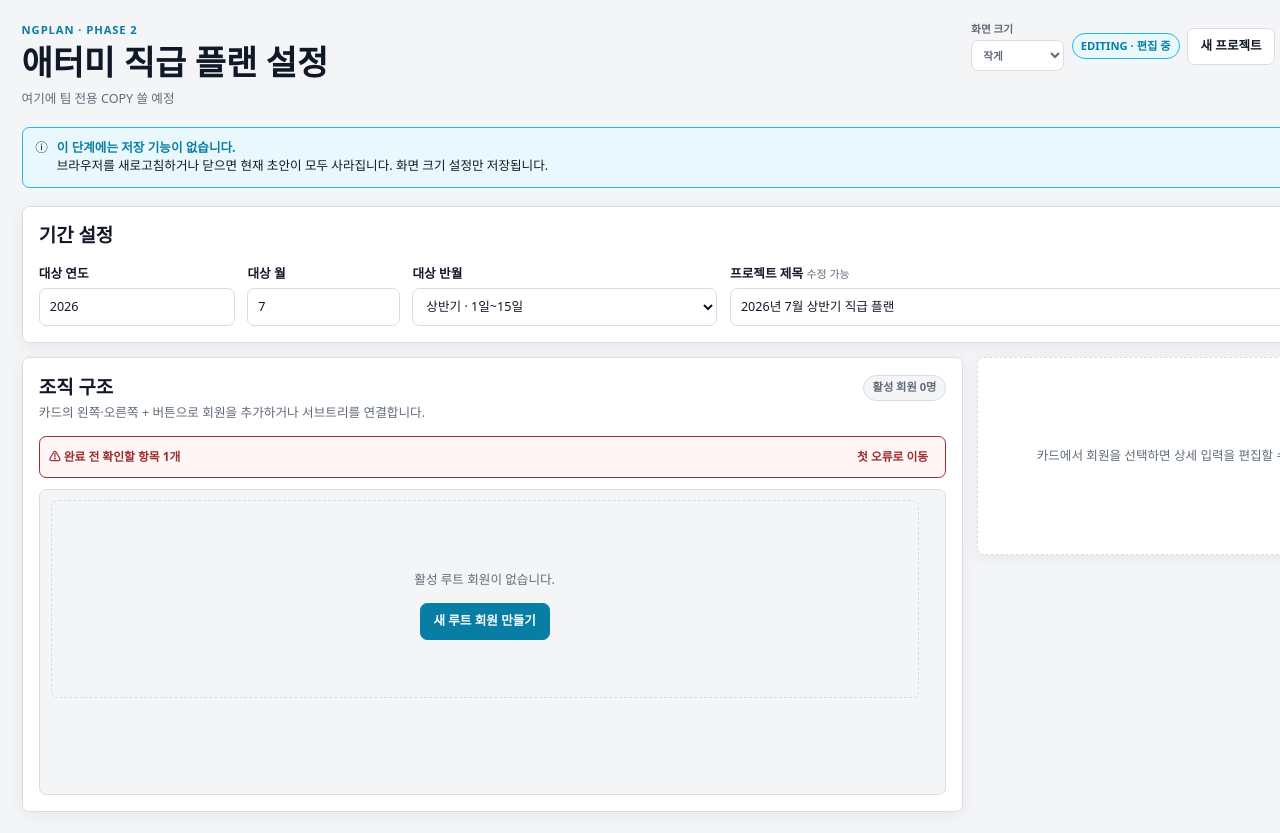
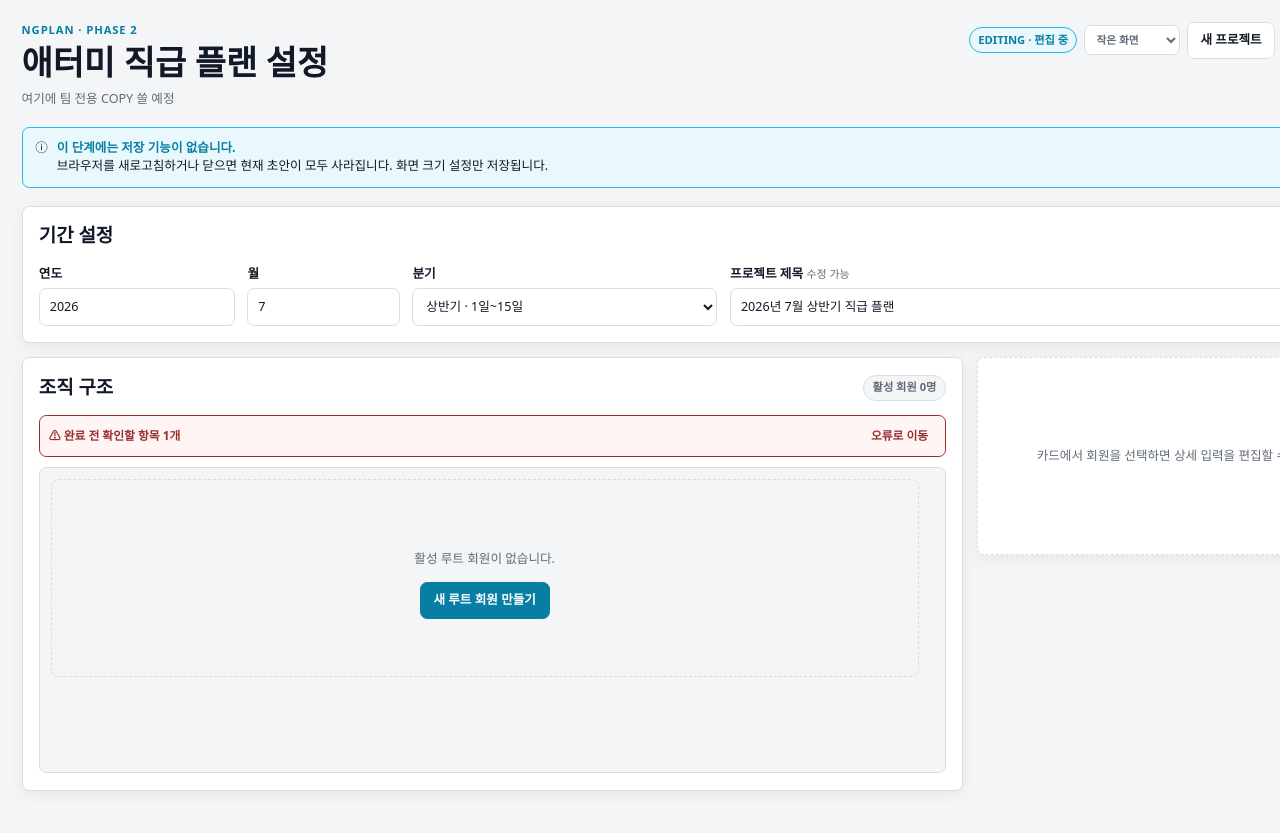
Before and after one commit to mworkroom/ngplan, a React (Vite) app: page / in a window 1280 px wide. Shown: the top 833 px of the page. After the commit the page ends 812 px from the top, so only its background shows below. Built offline with nearby package versions, Linux system fonts and the light colour scheme.

Commit message:
Refactor UI labels for clarity and consistency across components

```diff
--- a/index.html
+++ b/index.html
@@ -5,7 +5,7 @@
   <meta name="viewport" content="width=device-width, initial-scale=1.0" />
   <meta
     name="description"
-    content="애터미 직급 플랜의 프로젝트와 조직을 준비하는 플래너"
+    content="애터미 직급 플래너"
   />
   <title>애터미 직급 플랜</title>
 </head>
--- a/src/ui/App.tsx
+++ b/src/ui/App.tsx
@@ -353,17 +353,6 @@ export function App({ generateId: injectedGenerateId, initialDate }: AppProps =
           </p>
         </div>
         <div className="app-header__actions">
-          <label className="density-control">
-            <span>화면 크기</span>
-            <select
-              aria-label="화면 크기"
-              value={displayDensity}
-              onChange={(event) => setDisplayDensity(event.currentTarget.value as DisplayDensity)}
-            >
-              <option value="COMPACT">작게</option>
-              <option value="COMFORTABLE">편안하게</option>
-            </select>
-          </label>
           <span
             className={`status-badge ${
               draft.activeBundle === null
@@ -373,6 +362,17 @@ export function App({ generateId: injectedGenerateId, initialDate }: AppProps =
           >
             {draft.activeBundle === null ? 'EDITING · 편집 중' : 'READY · 설정 완료'}
           </span>
+          <label className="density-control">
+            <select
+              aria-label="화면 크기"
+              value={displayDensity}
+              onChange={(event) => setDisplayDensity(event.currentTarget.value as DisplayDensity)}
+            >
+              <option value="COMPACT">작은 화면</option>
+              <option value="COMFORTABLE">큰 화면</option>
+            </select>
+          </label>
+
           <button type="button" className="secondary-button" onClick={handleNewProject}>
             새 프로젝트
           </button>
--- a/src/ui/components/MemberForm.tsx
+++ b/src/ui/components/MemberForm.tsx
@@ -120,8 +120,8 @@ export function MemberForm({
           <span className="status-badge">{isRoot ? '루트 회원' : '활성 회원'}</span>
         </div>
         <div className="form-grid form-grid--single">
-          {renderIdentityField('name', '회원 이름', nameIssue)}
-          {renderIdentityField('memberId', '회사 회원 ID', memberIdIssue)}
+          {renderIdentityField('name', '이름', nameIssue)}
+          {renderIdentityField('memberId', 'ID', memberIdIssue)}
           {renderIdentityField('level', '사업 레벨', levelIssue)}
         </div>
       </div>
--- a/src/ui/components/OpeningStateForm.tsx
+++ b/src/ui/components/OpeningStateForm.tsx
@@ -15,17 +15,14 @@ const OPENING_FIELDS: readonly {
   {
     field: 'fortnightPvpOpeningCredit',
     label: '현재 보유 PVP',
-    help: '회사 시스템에 이미 있는 값으로, 개인 PVP 목표에서 차감합니다.',
   },
   {
     field: 'dailyCarryLeft',
     label: '현재 좌 잔액',
-    help: '회사 시스템에서 확인한 시작 시점의 왼쪽 잔액입니다.',
   },
   {
     field: 'dailyCarryRight',
     label: '현재 우 잔액',
-    help: '회사 시스템에서 확인한 시작 시점의 오른쪽 잔액입니다.',
   },
 ];
 
@@ -78,7 +75,6 @@ export function OpeningStateForm({
             readOnly
             aria-readonly="true"
           />
-          <p className="field-help">사업 레벨에 따라 자동 표시됩니다.</p>
         </div>
         {OPENING_FIELDS.map(({ field, label, help }) => {
           const fieldIssue = issueFor(issues, member.memberKey, field);
@@ -120,7 +116,7 @@ export function OpeningStateForm({
           }
         />
         <span>
-          <strong>회사 시스템의 시작값을 확인했습니다.</strong>
+          <strong>시작값을 확인했습니다.</strong>
         </span>
       </label>
       {confirmationIssue !== undefined ? (
--- a/src/ui/components/OrganizationTree.tsx
+++ b/src/ui/components/OrganizationTree.tsx
@@ -104,9 +104,6 @@ export function OrganizationTree({
           <h2 id="organization-title" className="panel__title">
             조직 구조
           </h2>
-          <p className="panel__description">
-            카드의 왼쪽·오른쪽 + 버튼으로 회원을 추가하거나 서브트리를 연결합니다.
-          </p>
         </div>
         <span className="status-badge">
           활성 회원 {topology.activeMembers.length}명
@@ -117,7 +114,7 @@ export function OrganizationTree({
         <div className="organization-error-bar" role="alert">
           <span>⚠ 완료 전 확인할 항목 {errors.length}개</span>
           <button type="button" className="text-button" onClick={() => onNavigateIssue(errors[0]!)}>
-            첫 오류로 이동
+            오류로 이동
           </button>
         </div>
       )}
--- a/src/ui/components/ProjectPeriodForm.tsx
+++ b/src/ui/components/ProjectPeriodForm.tsx
@@ -52,7 +52,7 @@ export function ProjectPeriodForm({
 
       <div className="form-grid">
         <div className="field">
-          <label htmlFor={projectFieldId('period.year')}>대상 연도</label>
+          <label htmlFor={projectFieldId('period.year')}>연도</label>
           <input
             id={projectFieldId('period.year')}
             inputMode="numeric"
@@ -69,7 +69,7 @@ export function ProjectPeriodForm({
         </div>
 
         <div className="field">
-          <label htmlFor={projectFieldId('period.month')}>대상 월</label>
+          <label htmlFor={projectFieldId('period.month')}>월</label>
           <input
             id={projectFieldId('period.month')}
             inputMode="numeric"
@@ -86,7 +86,7 @@ export function ProjectPeriodForm({
         </div>
 
         <div className="field field--full">
-          <label htmlFor={projectFieldId('period.half')}>대상 반월</label>
+          <label htmlFor={projectFieldId('period.half')}>분기</label>
           <select
             id={projectFieldId('period.half')}
             value={draft.half}
@@ -103,12 +103,12 @@ export function ProjectPeriodForm({
 
         <div className="field field--full project-title-field">
           <label htmlFor={projectFieldId('title')}>
-            프로젝트 제목 <span className="field-label__hint">수정 가능</span>
+            프로젝트 제목 <span className="field-label__hint"> 수정 가능</span>
           </label>
           <div className="project-title-control">
             <input
               id={projectFieldId('title')}
-              aria-label="프로젝트 제목"
+              aria-label="프로젝트명"
               value={draft.title}
               aria-invalid={titleIssue !== undefined}
               aria-describedby={titleIssue === undefined ? undefined : titleErrorId}
```
